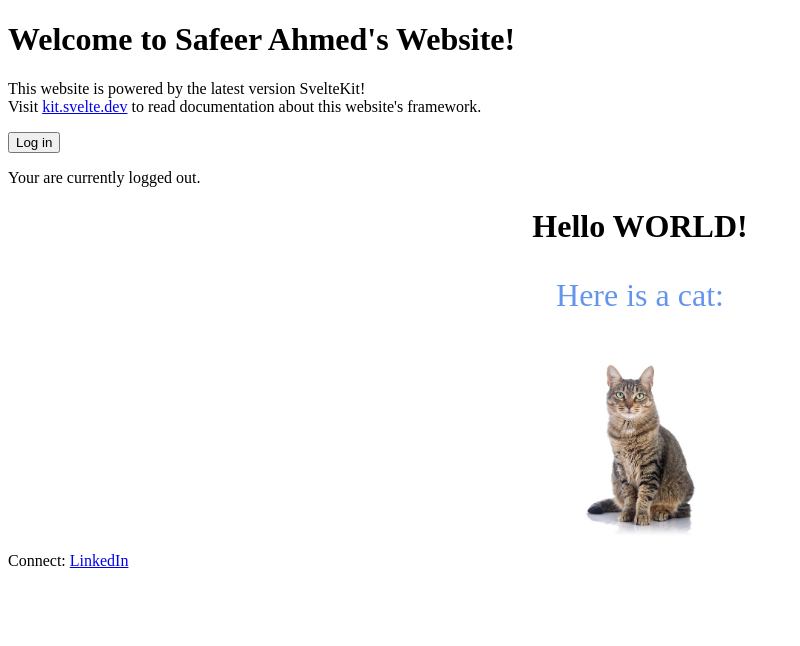
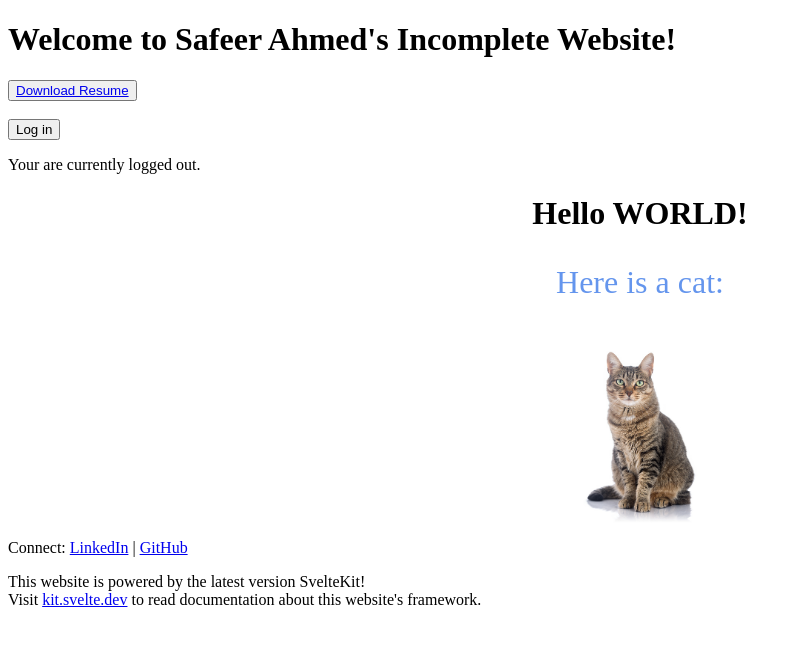
Before and after one commit to sahme73/personal-website, a SvelteKit app: page / in a window 1280 px wide. Shown: the top 646 px of the page, without its empty margins (0-800 px from the left). Built offline with nearby package versions, Linux system fonts and the light colour scheme.

Commit message:
Added button to download resume. Added GitHub profile link. Fixed some formatting.

```diff
--- a/src/routes/+page.svelte
+++ b/src/routes/+page.svelte
@@ -1,17 +1,15 @@
 <script>
     import Component1 from './components/component1.svelte';
     import Component2 from './components/component2.svelte';
+    import ResumeComponent from './components/resume_component.svelte';
     import FooterComponent from './components/footer_component.svelte';
     let name = 'Safeer Ahmed';
 </script>
 
-<h1>Welcome to {name}'s Website!</h1>
+<h1>Welcome to {name}'s Incomplete Website!</h1>
 
-<p>
-    This website is powered by the latest version SvelteKit!<br>
-    Visit <a href="https://kit.svelte.dev">kit.svelte.dev</a> to read documentation about this website's framework.
-</p>
-
+<ResumeComponent/>
+<br><br>
 <Component1/>
 <Component2/>
 <FooterComponent/>
--- a/src/routes/components/footer_component.svelte
+++ b/src/routes/components/footer_component.svelte
@@ -1,5 +1,11 @@
 <footer>
     <p>
         Connect: <a href="https://www.linkedin.com/in/safeer-ahmed-uiuc/">LinkedIn</a>
+         | <a href="https://www.github.com/sahme73/">GitHub</a>
+    </p>
+
+    <p>
+        This website is powered by the latest version SvelteKit!<br>
+        Visit <a href="https://kit.svelte.dev">kit.svelte.dev</a> to read documentation about this website's framework.
     </p>
 </footer>
--- /dev/null
+++ b/src/routes/components/resume_component.svelte
@@ -0,0 +1,21 @@
+<script>
+    let user = {
+        downloaded: false
+    };
+
+    function DownloadResume() {
+        user.downloaded = true;
+    }
+</script>
+
+{#if !user.downloaded}
+    <button on:click={DownloadResume}>
+        <a href="./files/Safeer Ahmed 2023.pdf" download="SafeerAhmed2023">Download Resume</a>
+    </button>
+{/if}
+
+{#if user.downloaded}
+    <button>
+        Resume Downloaded
+    </button>
+{/if}
```
Also changed, not shown: 1 other file (tests, documents, lock files or other folders).
